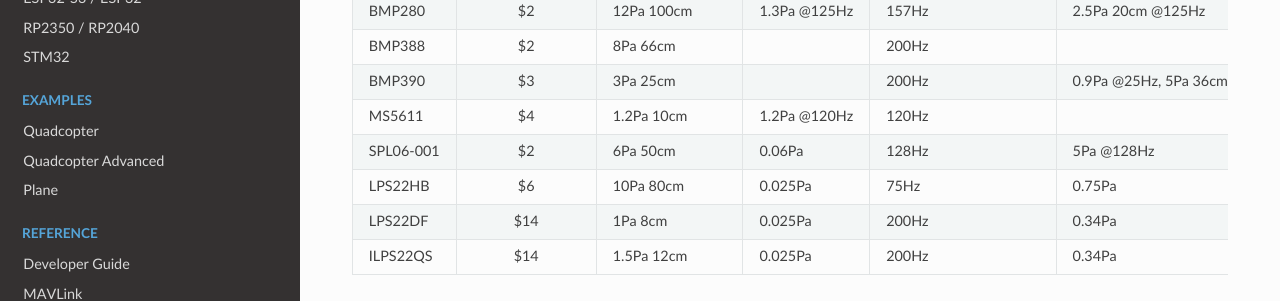
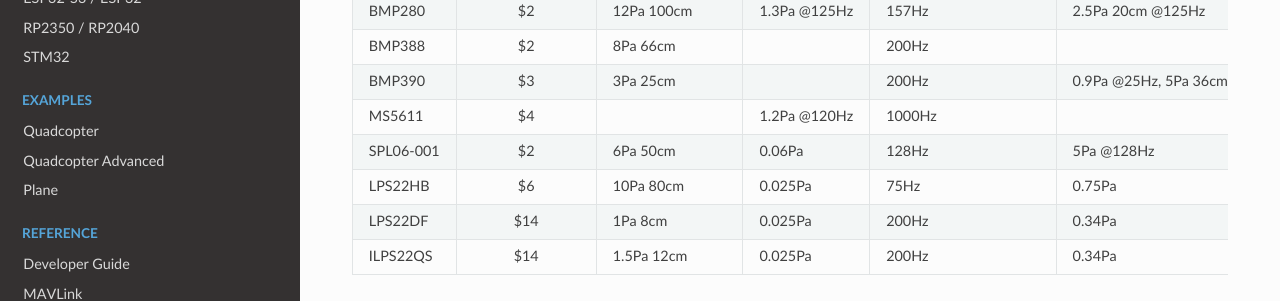
Before and after one commit to qqqlab/madflight-docs, an MkDocs documentation site: the page built from docs/Sensor-Boards.md, in a window 1280 px wide and 900 px high, scrolled down 1836 px. Shown: the part 151-452 px from the top of the window. Built offline with MkDocs 1.6.1, drawn with Linux system fonts in a browser that asks for light colours; nearby versions of some CDN libraries.

Commit message:
Update Sensor-Boards.md

```diff
--- a/docs/Sensor-Boards.md
+++ b/docs/Sensor-Boards.md
@@ -64,7 +64,7 @@ BMP180    | $2
 BMP280    | $2 | 12Pa 100cm | 1.3Pa @125Hz | 157Hz | 2.5Pa 20cm @125Hz | Used in current commercial FC
 BMP388    | $2 | 8Pa 66cm | | 200Hz
 BMP390    | $3 | 3Pa 25cm | | 200Hz | 0.9Pa @25Hz, 5Pa 36cm @100Hz
-MS5611    | $4 | 1.2Pa 10cm | 1.2Pa @120Hz | 120Hz
+MS5611    | $4 |  | 1.2Pa @120Hz | 1000Hz
 SPL06-001 | $2 | 6Pa 50cm | 0.06Pa | 128Hz | 5Pa @128Hz | Similar to DSP310
 LPS22HB   | $6 | 10Pa 80cm | 0.025Pa | 75Hz | 0.75Pa
 LPS22DF   | $14 | 1Pa 8cm | 0.025Pa | 200Hz | 0.34Pa
```
